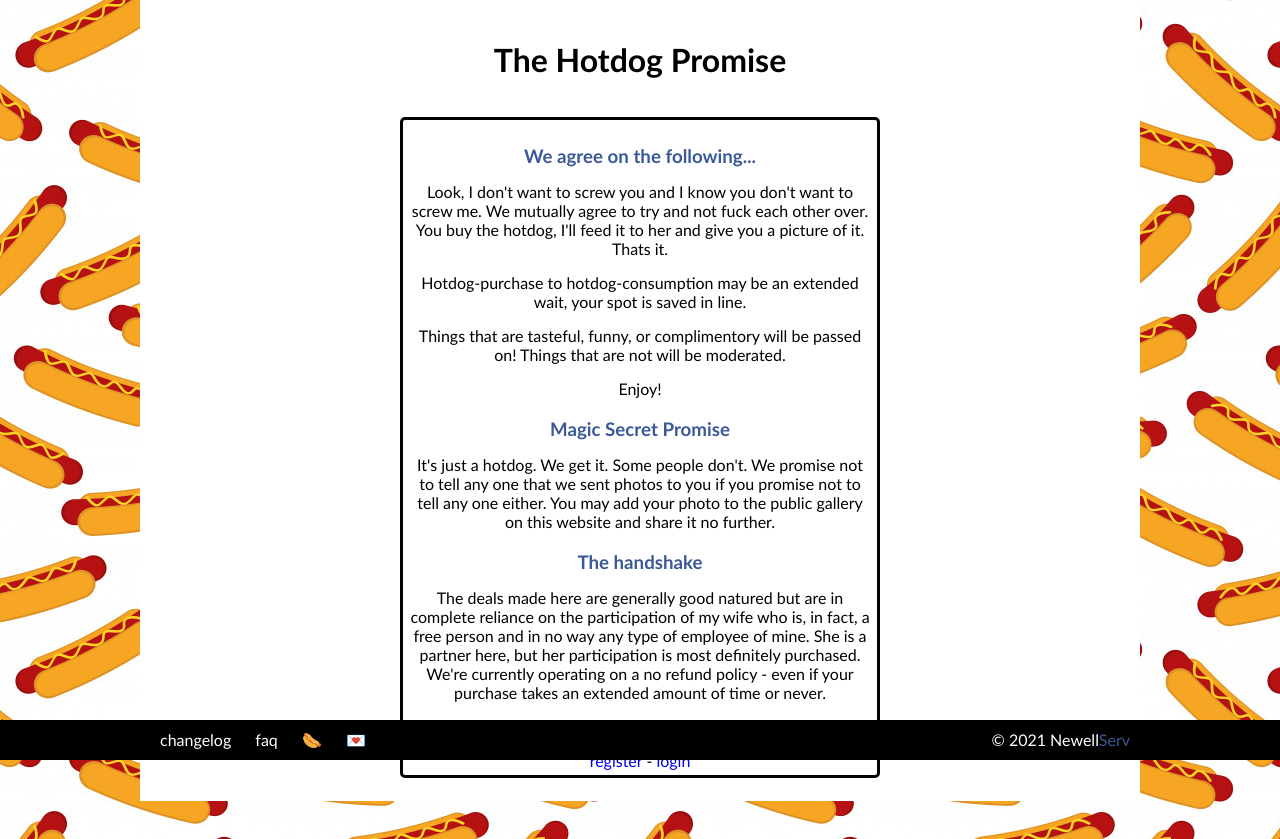
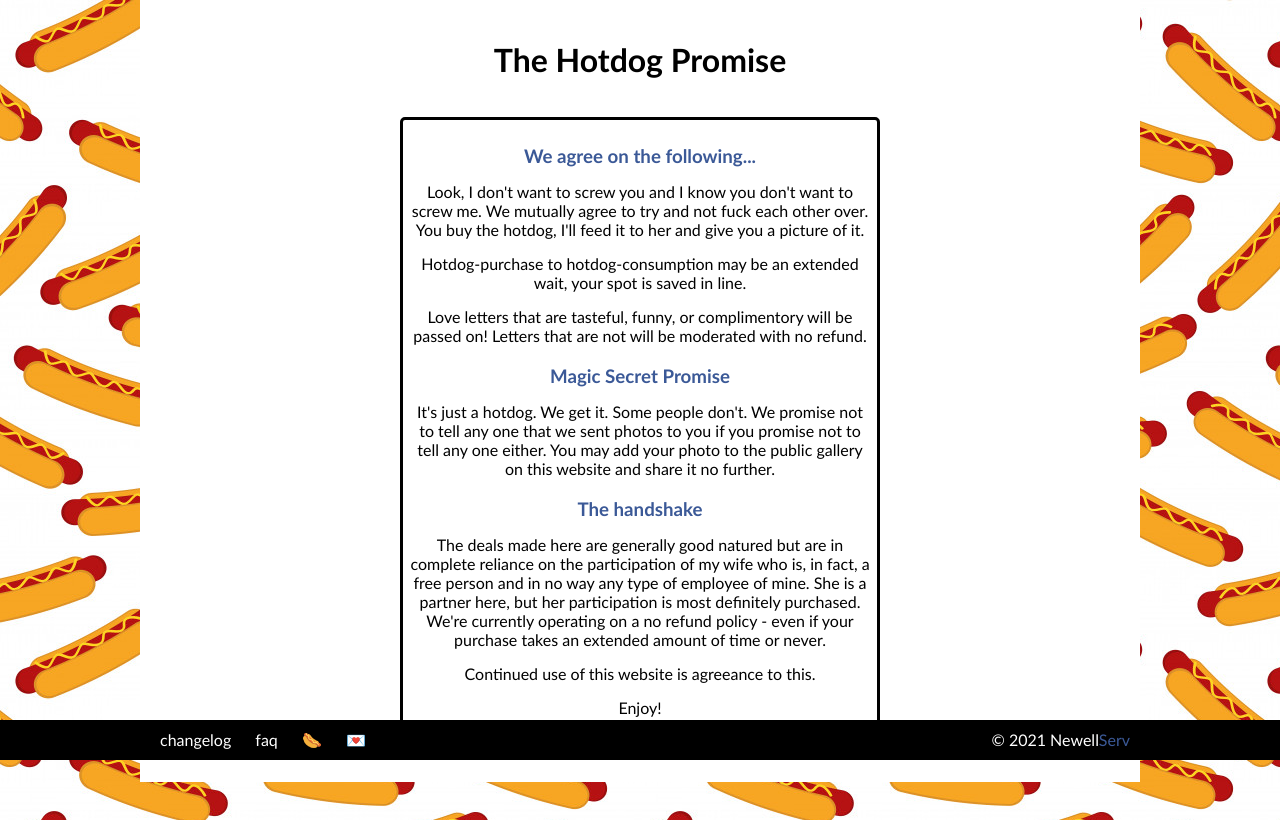
Before and after one commit to NewellServ/hotdog, a PHP site: page /promise.php in a window 1280 px wide. Shown: the part 40-879 px from the top of the page. Run offline with PHP 8.4, Linux system fonts and the light colour scheme.

Commit message:
final promise copy

```diff
--- a/promise.php
+++ b/promise.php
@@ -19,11 +19,12 @@
       <section>
           <article class="">
               <h3>We agree on the following...</h3>
-              <p>Look, I don't want to screw you and I know you don't want to screw me.  We mutually agree to try and not fuck each other over.  You buy the hotdog, I'll feed it to her and give you a picture of it.  Thats it.</p>
+              <p>Look, I don't want to screw you and I know you don't want to screw me.  We mutually agree to try and not fuck each other over.  You buy the hotdog, I'll feed it to her and give you a picture of it.</p>
               <p>Hotdog-purchase to hotdog-consumption may be an extended wait, your spot is saved in line.</p>
-              <p>Things that are tasteful, funny, or complimentory will be passed on!  Things that are not will be moderated.</p>
+              <p>Love letters that are tasteful, funny, or complimentory will be passed on!  Letters that are not will be moderated with no refund.</p>
 
-              <p>Enjoy!</p>
+
+
 
               <h3>Magic Secret Promise</h3>
               <p>It's just a hotdog.  We get it.  Some people don't.  We promise not to tell any one that we sent photos to you if you promise not to tell any one either.  You may add your photo to the public gallery on this website and share it no further.</p>
@@ -35,6 +36,8 @@
 
               <p>Continued use of this website is agreeance to this.</p>
 
+              <p>Enjoy!</p>
+
                 <a href="register.php">register</a> - <a href="login.php">login</a>
 
           </article>
```
